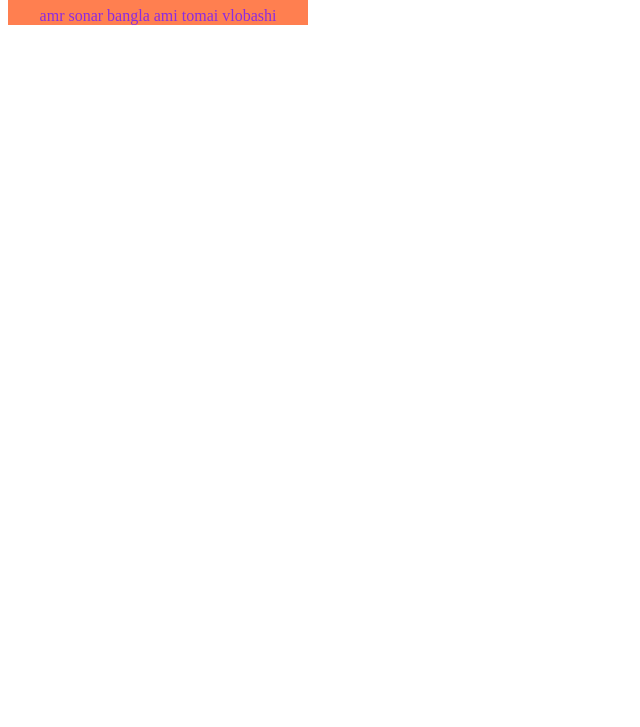
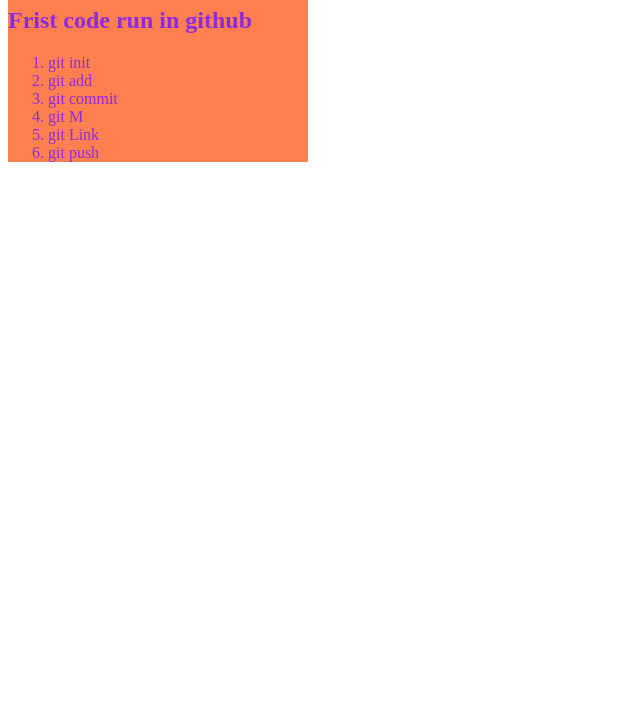
Before and after one commit to Sohelkhan24/my-hablu, a plain HTML site: page index.html in a window 1280 px wide. Shown: the part 73-800 px from the top of the page, without its empty margins (0-640 px from the left). Drawn offline with Linux system fonts and the light colour scheme.

Commit message:
my second hablu website

```diff
--- a/index.html
+++ b/index.html
@@ -9,7 +9,18 @@
 <body>
     <div>
         <h1>MY Hablu Website</h1>
-        <p>amr sonar bangla ami tomai vlobashi</p>
+
     <div>
+    <div>
+        <h2 style="color:blueviolet;">Frist code run in github</h1>
+        <ol style="color:blueviolet;">
+            <li>git init</il>
+            <li>git add</li>
+            <li>git commit</li>
+            <li>git M </li>
+            <li>git Link</li>
+            <li>git push</li>
+        </ol>
+    </div>
 </body>
 </html>
```
